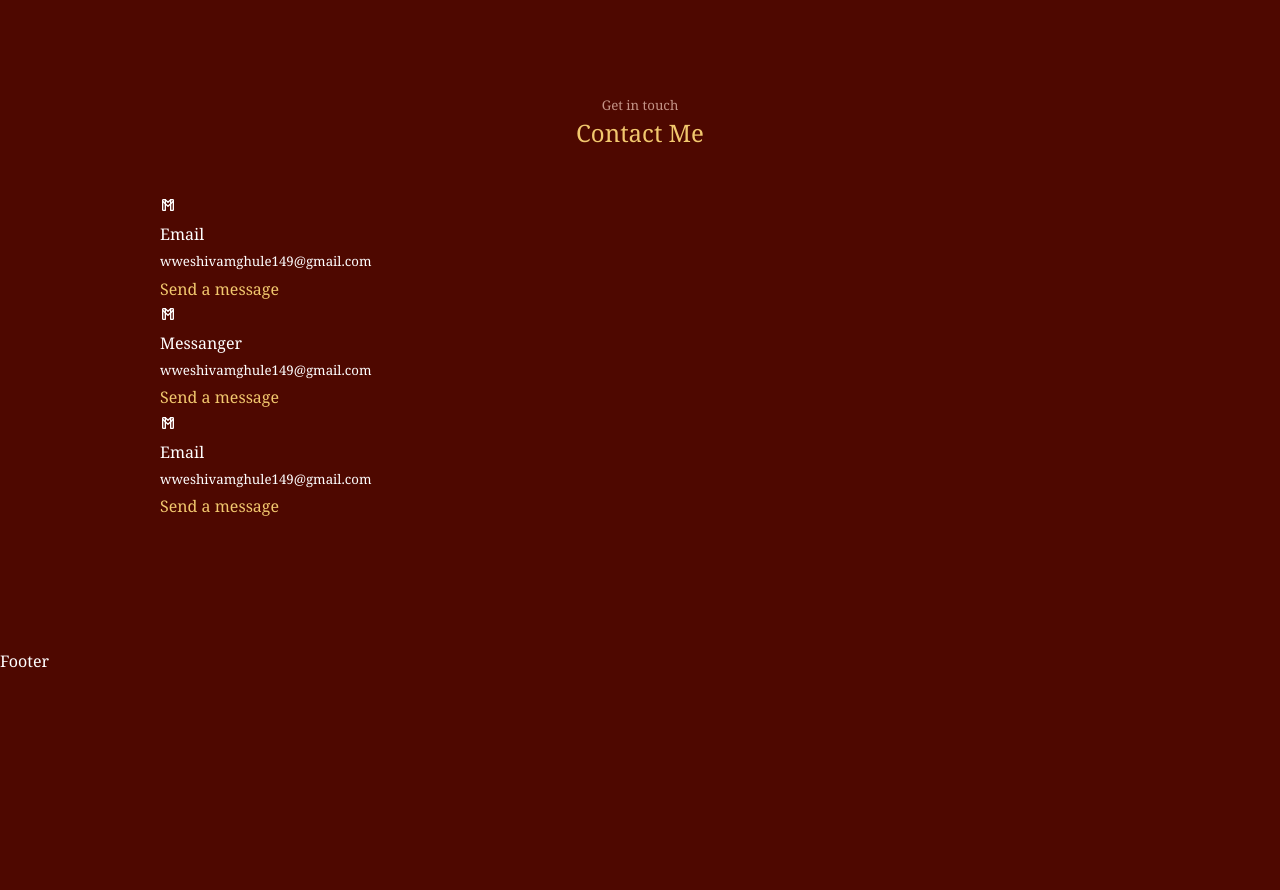
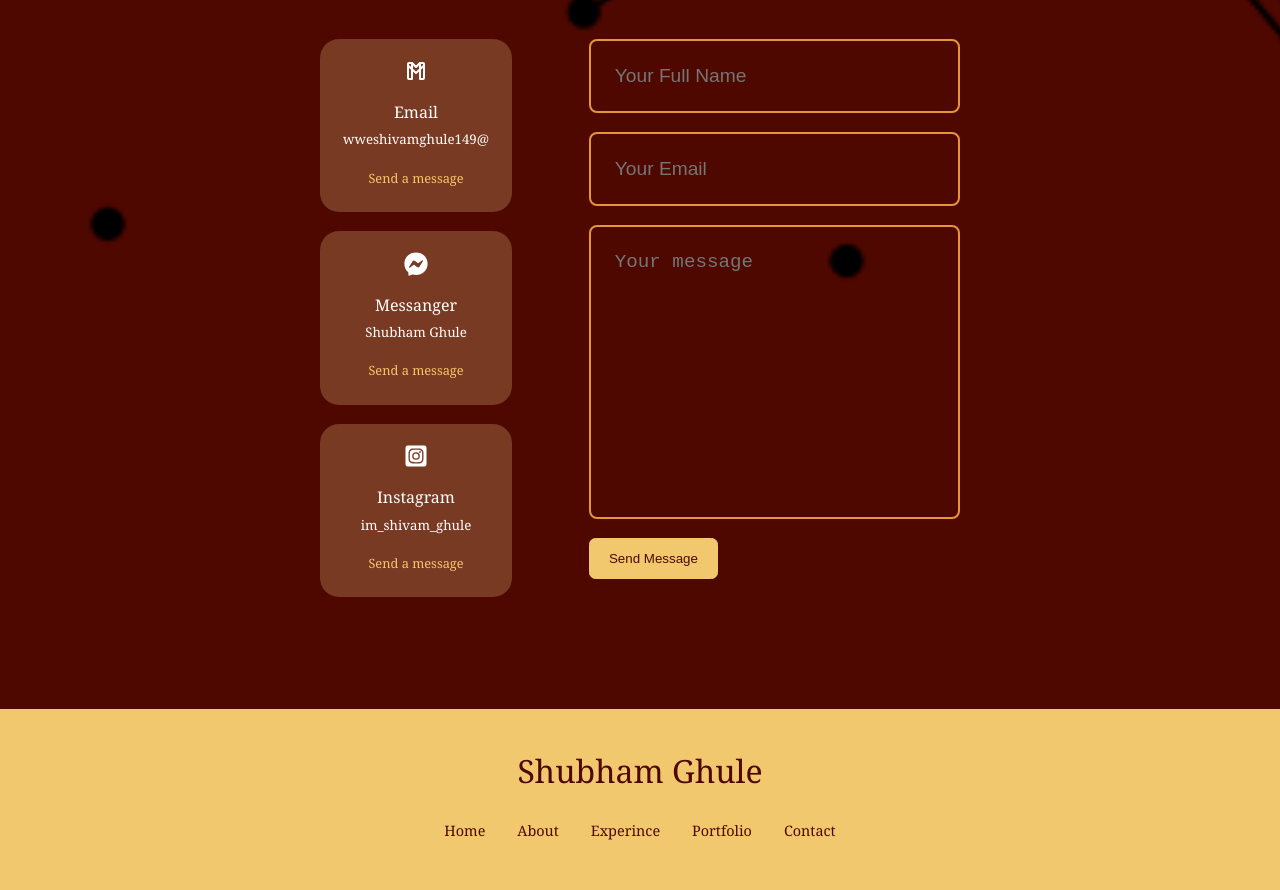
Before and after one commit to Shubhamghule1428/portfolio, a React (Create React App) app: page / in a window 1280 px wide. Shown: the part 3735-4625 px from the top of the page. Before the commit the page ends 4411 px from the top, so only its background shows below. Built offline with nearby package versions, Linux system fonts and the light colour scheme.

Commit message:
finished work

```diff
--- a/package.json
+++ b/package.json
@@ -3,6 +3,7 @@
   "version": "0.1.0",
   "private": true,
   "dependencies": {
+    "@emailjs/browser": "^3.6.2",
     "@react-icons/all-files": "^4.1.0",
     "@testing-library/jest-dom": "^5.16.4",
     "@testing-library/react": "^13.3.0",
@@ -10,8 +11,8 @@
     "es": "^0.8.0",
     "firebase": "^9.8.4",
     "lint": "^0.7.0",
-    "react": "^18.1.0",
-    "react-dom": "^18.1.0",
+    "react": "^18.2.0",
+    "react-dom": "^18.2.0",
     "react-icons": "^4.4.0",
     "react-router-dom": "^6.3.0",
     "react-scripts": "5.0.1",
--- a/public/index.html
+++ b/public/index.html
@@ -13,6 +13,7 @@
 
 <body>
     <div id="root"></div>
+
 </body>
 
 </html>
--- a/src/components/contact/contact.css
+++ b/src/components/contact/contact.css
@@ -0,0 +1,71 @@
+.container.contact_container {
+  width: 50%;
+  display: grid;
+  grid-template-columns: 30% 58%;
+  gap: 12%;
+}
+
+.contact_options {
+  display: flex;
+  flex-direction: column;
+  gap: 1.2rem;
+}
+
+.contact_option {
+  background: var(--color-bg-variant);
+  padding: 1.2rem;
+  border-radius: 1.2rem;
+  align-items: center;
+  text-align: center;
+  border: 1px solid transparent;
+  transition: var(--transiton);
+  overflow: hidden;
+}
+
+.contact_option:hover {
+  background: transparent;
+  border-color: var(--color-primary-variant);
+}
+
+.contact_option-icon {
+  font-size: 1.5rem;
+  margin-bottom: 0.5rem;
+}
+
+.contact_option a {
+  margin-top: 0.7rem;
+  display: inline-block;
+  font-size: 0.8rem;
+}
+
+/* ================ form ==============*/
+form {
+  display: flex;
+  flex-direction: column;
+  gap: 1.2rem;
+}
+input,
+textarea {
+  width: 100%;
+  padding: 1.5rem;
+  border-radius: 0.5rem;
+  background: transparent;
+  border: 2px solid var(--color-primary-variant);
+  resize: none;
+  color: var(--color-white);
+  font-size: 1.2rem;
+}
+
+/* ******************MEDIA QUERIES MEDIUM ******************/
+@media screen and (max-width: 1024px) {
+  .container.contact_container {
+    grid-template-columns: 1fr;
+    gap: 2rem;
+  }
+}
+/* ******************MEDIA QUERIES  SMALL ******************/
+@media screen and (max-width: 600px) {
+  .container.contact_container {
+    width: var(--container-width-sm);
+  }
+}
--- a/src/components/contact/contact.jsx
+++ b/src/components/contact/contact.jsx
@@ -1,35 +1,76 @@
 import React from "react";
 import "./contact.css";
 import { TbBrandGmail } from "react-icons/tb";
+import { FaFacebookMessenger } from "react-icons/fa";
+import { FaInstagramSquare } from "react-icons/fa";
+import { useRef } from "react";
+import emailjs from "@emailjs/browser";
 
 const contact = (props) => {
+  const form = useRef();
+
+  const sendEmail = (e) => {
+    e.preventDefault();
+
+    emailjs.sendForm(
+      "service_u4hwe28",
+      "template_7c9vf59",
+      form.current,
+      "y6bbqSdAM58O7Snoi"
+    );
+    e.target.reset(); //***for empting fields kind of reload */
+  };
   return (
     <section id="contact">
       <h5>Get in touch</h5>
       <h2>Contact Me</h2>
 
       <div className="container contact_container">
-        <div className="contact_option">
-          <article className="contact_optioni">
-            <TbBrandGmail />
+        <div className="contact_options">
+          <article className="contact_option">
+            <TbBrandGmail className="contact_option-icon" />
             <h4>Email</h4>
-            <h5>wweshivamghule149@gmail.com</h5>
-            <a href="mailto:wweshivamghule149@gmail.com">Send a message</a>
+            <h5>wweshivamghule149@</h5>
+            <a href="mailto:wweshivamghule149@gmail.com" target="1">
+              Send a message
+            </a>
           </article>
-          <article className="contact_optioni">
-            <TbBrandGmail />
+          <article className="contact_option">
+            <FaFacebookMessenger className="contact_option-icon" />
             <h4>Messanger</h4>
-            <h5>wweshivamghule149@gmail.com</h5>
-            <a href="mailto:wweshivamghule149@gmail.com">Send a message</a>
+            <h5>Shubham Ghule</h5>
+            <a href="https://m.me/shubham.ghule.vip" target="1">
+              Send a message
+            </a>
           </article>
-          <article className="contact_optioni">
-            <TbBrandGmail />
-            <h4>Email</h4>
-            <h5>wweshivamghule149@gmail.com</h5>
-            <a href="mailto:wweshivamghule149@gmail.com">Send a message</a>
+          <article className="contact_option">
+            <FaInstagramSquare className="contact_option-icon" />
+            <h4>Instagram</h4>
+            <h5>im_shivam_ghule</h5>
+            <a href="https://www.instagram.com/mr_shivam_ghule/" target="1">
+              Send a message
+            </a>
           </article>
         </div>
         {/* End of contact option */}
+        <form ref={form} onSubmit={sendEmail}>
+          <input
+            type="text"
+            name="name"
+            placeholder="Your Full Name"
+            required
+          />
+          <input type="text" name="email" placeholder="Your Email" required />
+          <textarea
+            name="message"
+            rows="11"
+            placeholder="Your message"
+            required
+          ></textarea>
+          <button type="submit" href="#" className="btn btn-primary">
+            Send Message
+          </button>
+        </form>
       </div>
     </section>
   );
--- a/src/components/footer/Footer.jsx
+++ b/src/components/footer/Footer.jsx
@@ -1,10 +1,49 @@
-import React from 'react'
+import React from "react";
 import "./footer.css";
+import { AiOutlineFacebook } from "react-icons/ai";
+import { AiFillTwitterSquare } from "react-icons/ai";
+import { AiOutlineInstagram } from "react-icons/ai";
 
 const Footer = () => {
   return (
-    <section>Footer</section>
-  )
-}
+    <footer>
+      <a href="#" className="footer_logo">
+        Shubham Ghule
+      </a>
+      <ul className="permalinks">
+        <li>
+          <a href="#">Home</a>
+        </li>
+        <li>
+          <a href="#about">About</a>
+        </li>
+        <li>
+          <a href="#experince">Experince</a>
+        </li>
+        <li>
+          <a href="#portfolio">Portfolio</a>
+        </li>
+        <li>
+          <a href="#contact">Contact</a>
+        </li>
+      </ul>
 
-export default Footer
+      <div className="footer_socials">
+        <a href="https://www.facebook.com/shubham.ghule.vip" target={1}>
+          <AiOutlineFacebook />
+        </a>
+        <a href="https://twitter.com/shivamsg1428" target={1}>
+          <AiFillTwitterSquare />
+        </a>
+        <a href="https://www.instagram.com/mr_shivam_ghule/" target={1}>
+          <AiOutlineInstagram />
+        </a>
+      </div>
+      <div className="footer_copyright">
+        <small>&copy; Shubham Ghule: All copyrights are reserved</small>
+      </div>
+    </footer>
+  );
+};
+
+export default Footer;
--- a/src/components/footer/footer.css
+++ b/src/components/footer/footer.css
@@ -0,0 +1,64 @@
+footer {
+  background: var(--color-primary);
+  padding: 3rem 0;
+  text-align: center;
+  font-size: 0.9rem;
+  margin-top: 7rem;
+}
+
+footer a {
+  color: var(--color-bg);
+}
+
+.footer_logo {
+  font-size: 2rem;
+  font-weight: 500;
+  margin-bottom: 2rem;
+  display: inline-block;
+}
+
+.permalinks {
+  display: flex;
+  flex-wrap: wrap;
+  justify-content: center;
+  gap: 2rem;
+  margin: 0 auto 3rem;
+}
+
+.footer_socials {
+  display: flex;
+  justify-content: center;
+  gap: 1rem;
+  margin-bottom: 4rem;
+}
+
+.footer_socials a {
+  background: var(--color-bg);
+  color: var(--color-white);
+  padding: 0.8rem;
+  border-radius: 0.7rem;
+  display: flex;
+  border: 1px solid transparent;
+}
+
+.footer_socials a :hover {
+  background: transparent;
+  color: var(--color-bg);
+  border-color: var(--color-bg);
+}
+
+.footer_copyright {
+  margin-bottom: 4rem;
+  color: var(--color-bg);
+}
+
+/* ***======== *** small devices ** ======== */
+@media screen and (max-width = 600px) {
+  .permalinks {
+    flex-direction: column;
+    gap: 1.5rem;
+  }
+  .footer_socials {
+    margin-bottom: 2.6rem;
+  }
+}
--- a/src/components/portfolio/Portfolio.jsx
+++ b/src/components/portfolio/Portfolio.jsx
@@ -10,21 +10,21 @@ import IMG6 from "../../assets/portfolio.png";
 const data = [
   {
     id: 1,
-    image: IMG1,
+    image: IMG2,
     title: "face mask detection using Python",
     github: "https://github.com/Shubhamghule1428",
     demo: "",
   },
   {
     id: 2,
-    image: IMG2,
+    image: IMG3,
     title: "Tic tac toe",
     github: "https://github.com/Shubhamghule1428",
     demo: "",
   },
   {
     id: 3,
-    image: IMG3,
+    image: IMG1,
     title: "voice assistance",
     github: "https://github.com/Shubhamghule1428",
     demo: "",
@@ -40,14 +40,14 @@ const data = [
     id: 5,
     image: IMG5,
     title: "10 JavaScipt Project",
-    github: "https://github.com/Shubhamghule1428",
+    github: "https://github.com/Shubhamghule1428/10_js_project",
     demo: "",
   },
   {
     id: 6,
     image: IMG6,
     title: "Portfolio",
-    github: "https://github.com/Shubhamghule1428",
+    github: "https://github.com/Shubhamghule1428/portfolio",
     demo: "",
   },
 ];
--- a/src/components/project/Project.jsx
+++ b/src/components/project/Project.jsx
@@ -1,10 +1,8 @@
-import React from 'react'
-import "./project.css"
+import React from "react";
+import "./project.css";
 
 const Project = () => {
-  return (
-    <section id='project'>Project</section>
-  )
-}
+  return <section id="project"></section>;
+};
 
-export default Project
+export default Project;
```
Also changed, not shown: src/index.js (+0 -7 lines), src/assets/Screenshot 2022-06-30 132641.png (added), 1 other file (tests, documents, lock files or other folders).
